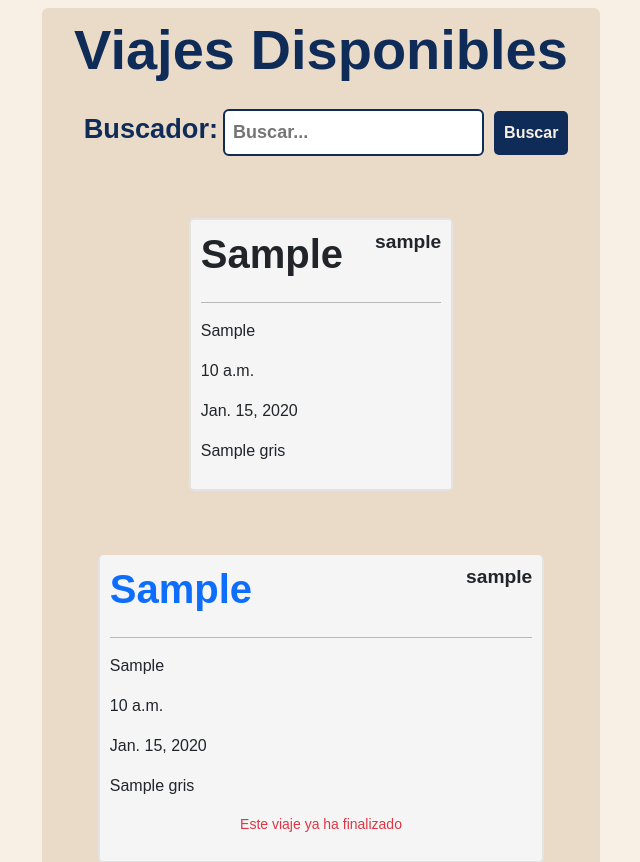
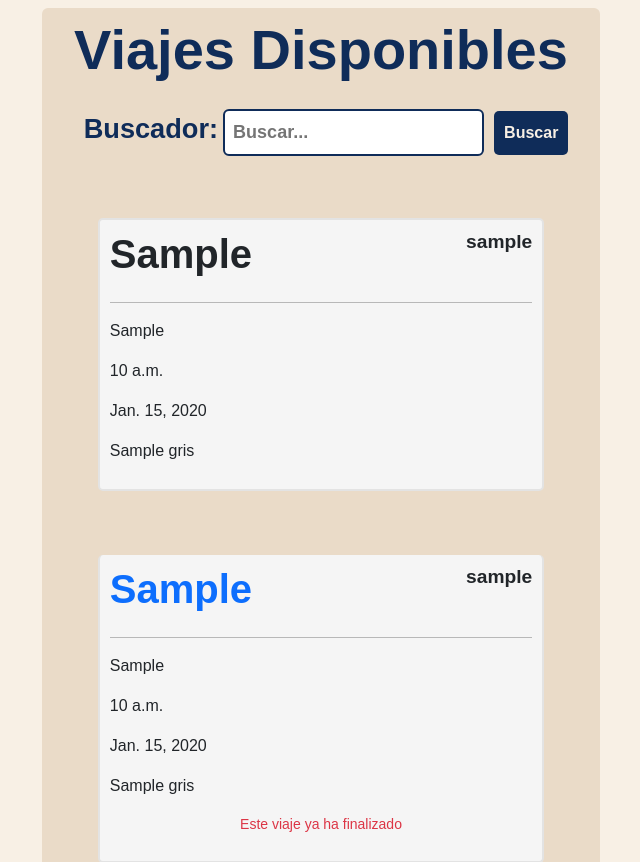
Before and after one commit to josedjaykv/GoShare_django, a Django app: template app/templates/trips.html in a window 1280 px wide. Shown: the part 56-918 px from the top of the page, without its empty margins (319-959 px from the left). Run offline with Django 4.2, Linux system fonts and the light colour scheme; the template is opened without the code that fills it: values that come from a table or form of the project are taken from there, others are empty; tables that the repository leaves empty hold one stand-in row (values such as "Sample post").

Commit message:
search trips

```diff
--- a/app/templates/trips.html
+++ b/app/templates/trips.html
@@ -21,7 +21,7 @@
             </div>
 
                 {% for trip in search_trips %}
-                        <a class="list-group-item item_grupo" style="margin: 2rem;" href="{% url 'trip_detail' trip.id %}">
+                        <a class="list-group-item item_grupo" style="margin: 2rem; width: 80%;" href="{% url 'trip_detail' trip.id %}">
                             <header class="d-flex justify-content-between" style="
                                 justify-content: space-around;">
                                 <h1 class="fw-bold">{{trip.startingPlace}}</h1>
```
